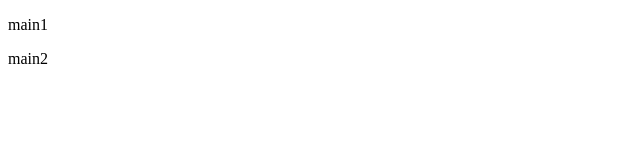
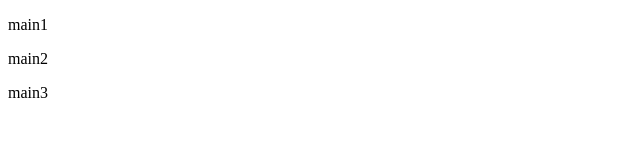
Before and after one commit to bytedance19/test, a plain HTML site: page index.html in a window 1280 px wide. Shown: the full height of the page, 0-640 px from the left. Drawn offline with Linux system fonts and the light colour scheme.

Commit message:
feat: main3

```diff
--- a/index.html
+++ b/index.html
@@ -9,5 +9,6 @@
 <body>
   <p>main1</p>
   <p>main2</p>
+  <p>main3</p>
 </body>
 </html>
```
